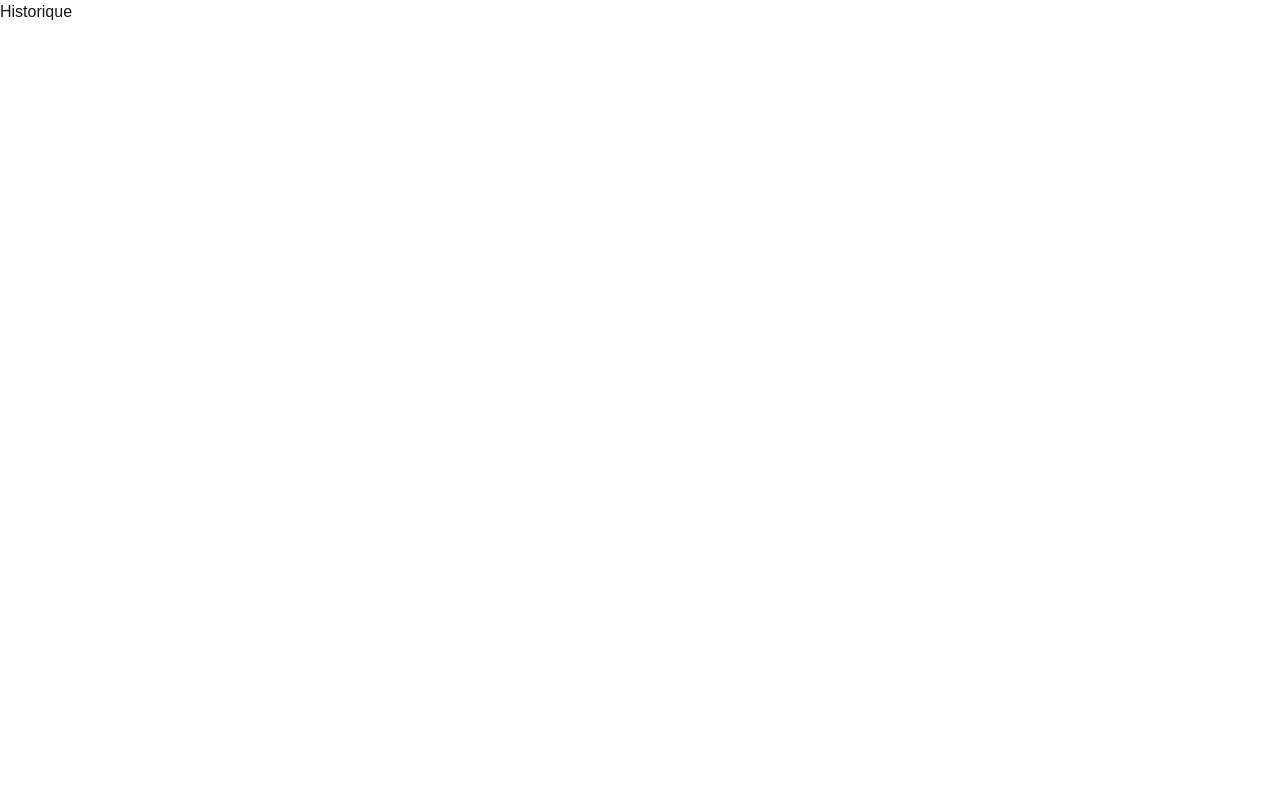
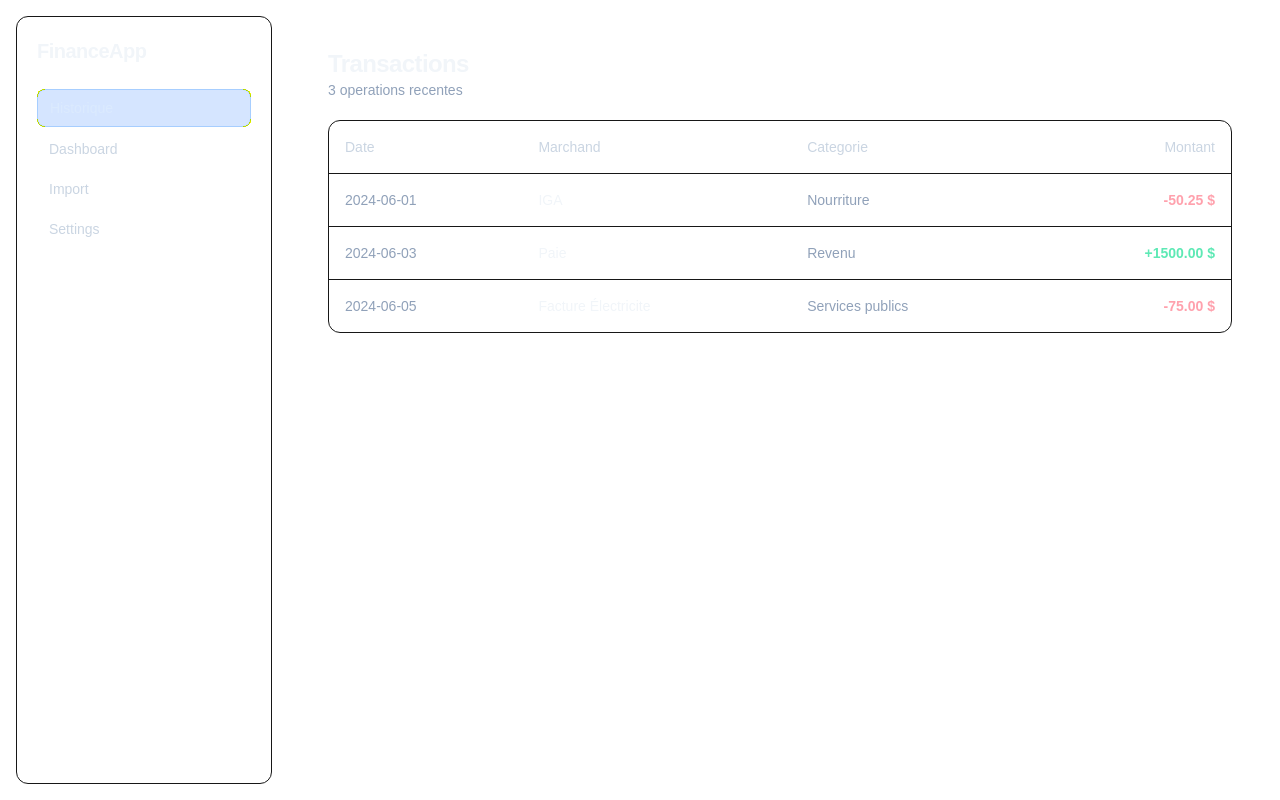
Before and after one commit to matheo-lacerte/FinanceApp, a Next.js app: page /transactions in a window 1280 px wide. Built offline with nearby package versions, Linux system fonts and the light colour scheme.

Commit message:
Ajoute AppLayout et la nouvelle page Transactions, supprime l'ancienne

```diff
--- /dev/null
+++ b/app/(app)/layout.tsx
@@ -0,0 +1,46 @@
+"use client";
+import { usePathname } from "next/navigation";
+
+export default function AppLayout({ children }: { children: React.ReactNode }) {
+  const pathname = usePathname();
+
+  const links = [
+    { href: "/transactions", label: "Historique" },
+    { href: "/dashboard", label: "Dashboard" },
+    { href: "/import", label: "Import" },
+    { href: "/settings", label: "Settings" },
+  ];
+
+  return (
+    <div className="min-h-screen md:flex md:gap-6 md:p-4">
+      <aside className="hidden w-64 rounded-xl border border-[color:var(--border)] bg-[color:var(--surface)] p-5 md:block">
+        <div className="mb-6 text-xl font-semibold tracking-tight text-slate-100">
+          FinanceApp
+        </div>
+
+        <nav className="space-y-1">
+          {links.map((link) => {
+            const isActive =
+              pathname === link.href || pathname.startsWith(`${link.href}/`);
+
+            return (
+              <a
+                key={link.href}
+                className={`block rounded-lg px-3 py-2 text-sm transition ${
+                  isActive
+                    ? "border border-blue-400/35 bg-blue-500/20 font-medium text-blue-100"
+                    : "text-slate-300 hover:bg-[color:var(--surface-soft)] hover:text-slate-100"
+                }`}
+                href={link.href}
+              >
+                {link.label}
+              </a>
+            );
+          })}
+        </nav>
+      </aside>
+
+      <main className="flex-1 p-4 md:p-8">{children}</main>
+    </div>
+  );
+}
--- /dev/null
+++ b/app/(app)/transactions/page.tsx
@@ -0,0 +1,88 @@
+const mockData = [
+  {
+    id: 1,
+    merchant: "IGA",
+    category: "Nourriture",
+    amount: -50.25,
+    date: "2024-06-01",
+  },
+  { id: 2, merchant: "Paie", category: "Revenu", amount: 1500.0, date: "2024-06-03" },
+  {
+    id: 3,
+    merchant: "Facture Électricite",
+    category: "Services publics",
+    amount: -75.0,
+    date: "2024-06-05",
+  },
+];
+
+export default function TransactionsPage() {
+  return (
+    <main className="space-y-5">
+      <header>
+        <h1 className="text-2xl font-semibold tracking-tight text-slate-100">Transactions</h1>
+        <p className="text-sm text-slate-400">{mockData.length} operations recentes</p>
+      </header>
+
+      <div className="mx-auto max-w-xl space-y-3 md:hidden">
+        {mockData.map((transaction) => {
+          const sign = transaction.amount < 0 ? "" : "+";
+          return (
+            <a
+              key={transaction.id}
+              href={`/transactions/${transaction.id}`}
+              className="block rounded-xl border border-[color:var(--border)] bg-[color:var(--surface)] p-4 transition hover:border-slate-500/80"
+            >
+              <div className="flex justify-between font-semibold">
+                <div className="text-slate-100">{transaction.merchant}</div>
+                <div className={transaction.amount < 0 ? "text-rose-300" : "text-emerald-300"}>
+                  {sign}
+                  {transaction.amount.toFixed(2)} $
+                </div>
+              </div>
+
+              <div className="text-sm text-slate-400">
+                {transaction.category} • {transaction.date}
+              </div>
+            </a>
+          );
+        })}
+      </div>
+      <div className="hidden md:block">
+        <div className="mx-auto max-w-7xl overflow-hidden rounded-xl border border-[color:var(--border)] bg-[color:var(--surface)]">
+          <table className="w-full">
+            <thead className="bg-[color:var(--surface-soft)]">
+              <tr className="text-sm text-slate-300">
+                <th className="p-4 text-left font-medium">Date</th>
+                <th className="p-4 text-left font-medium">Marchand</th>
+                <th className="p-4 text-left font-medium">Categorie</th>
+                <th className="p-4 text-right font-medium">Montant</th>
+              </tr>
+            </thead>
+
+            <tbody>
+              {mockData.map((t) => {
+                const sign = t.amount < 0 ? "" : "+";
+                return (
+                  <tr key={t.id} className="border-t border-[color:var(--border)] text-sm hover:bg-[color:var(--surface-soft)]">
+                    <td className="p-4 text-slate-400">{t.date}</td>
+                    <td className="p-4 font-medium text-slate-100">{t.merchant}</td>
+                    <td className="p-4 text-slate-400">{t.category}</td>
+                    <td
+                      className={`p-4 text-right font-semibold ${
+                        t.amount < 0 ? "text-rose-300" : "text-emerald-300"
+                      }`}
+                    >
+                      {sign}
+                      {t.amount.toFixed(2)} $
+                    </td>
+                  </tr>
+                );
+              })}
+            </tbody>
+          </table>
+        </div>
+      </div>
+    </main>
+  );
+}
--- a/app/transactions/page.tsx
+++ /dev/null
@@ -1,5 +0,0 @@
-
-
-export default function TransactionsPage() {
-  return <div>Historique</div>;
-}
```
